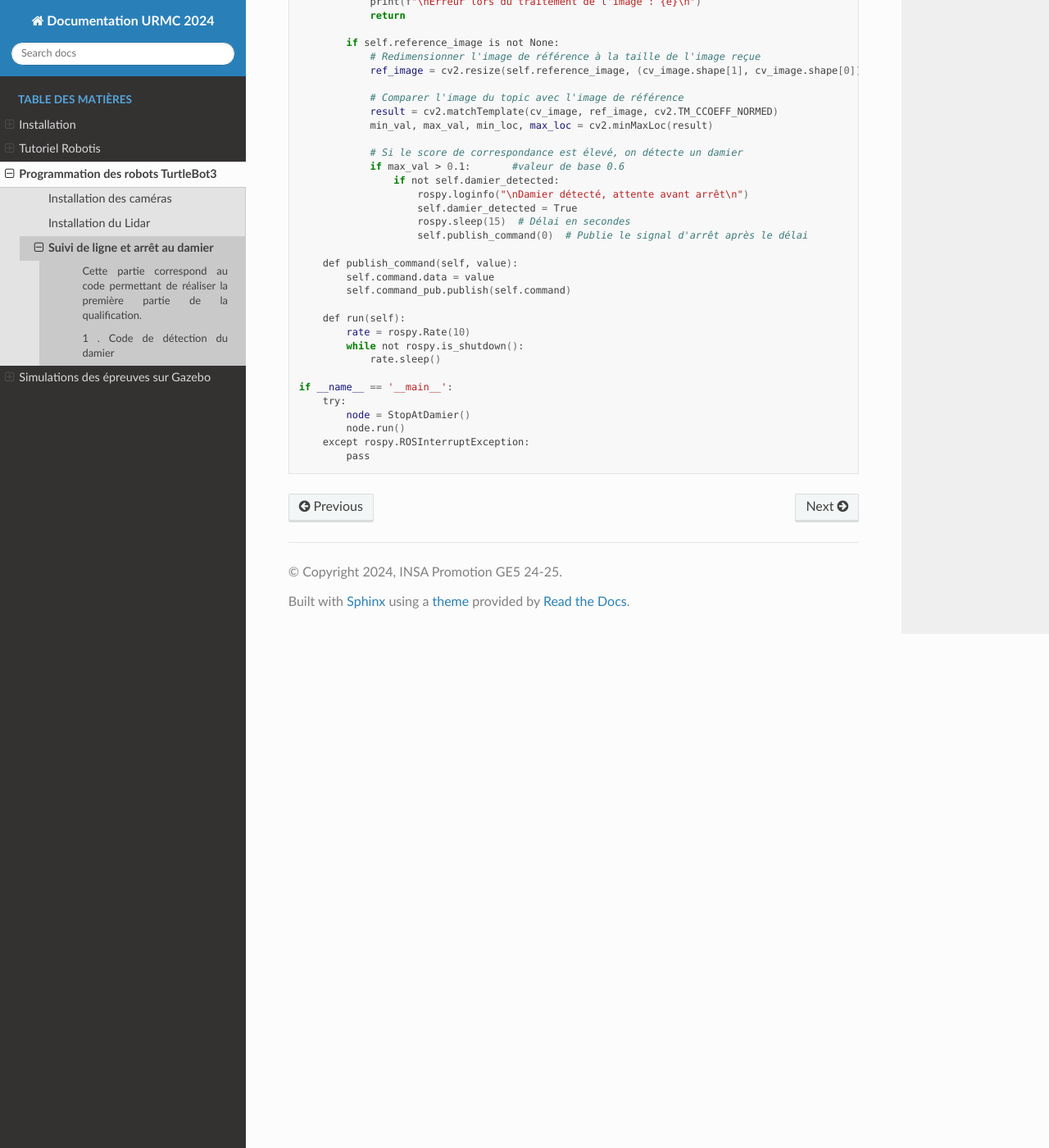
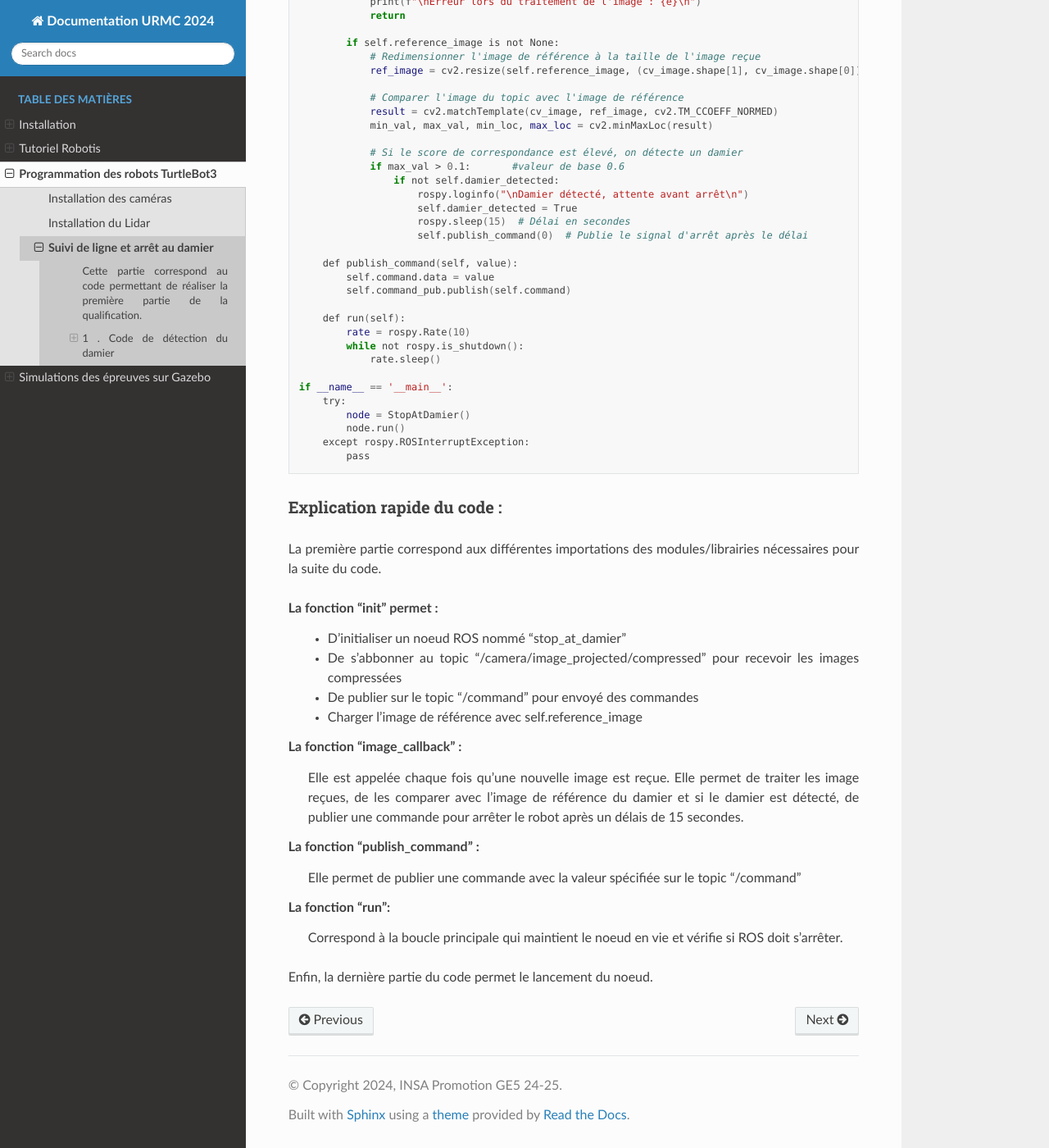
Before and after one commit to ThibaultTostain/insa-strasbourg-URRMC, a Sphinx documentation site: the page built from docs/source/turtlebot_reel/Suivi_de_ligne_et_arret_damier.rst, in a window 1280 px wide and 1400 px high, scrolled down 1343 px. Shown: the whole window at 82% size. Built offline with Sphinx 7.4.7 and the Read the Docs theme 3.1.0, drawn with Linux system fonts in a browser that asks for light colours.

Commit message:
Update Suivi_de_ligne_et_arret_damier.rst

```diff
--- a/docs/source/turtlebot_reel/Suivi_de_ligne_et_arret_damier.rst
+++ b/docs/source/turtlebot_reel/Suivi_de_ligne_et_arret_damier.rst
@@ -90,3 +90,24 @@ Le but principal de ce code est de configurer et exécuter un noeud ROS quoi dé
             node.run()
         except rospy.ROSInterruptException:
             pass
+
+Explication rapide du code :
+^^^^^^^^^^^^^^^^^^^^^^^^^^^^^
+La première partie correspond aux différentes importations des modules/librairies nécessaires pour la suite du code.
+
+La fonction "init" permet :
+    - D'initialiser un noeud ROS nommé "stop_at_damier"
+    - De s'abbonner au topic "/camera/image_projected/compressed" pour recevoir les images compressées
+    - De publier sur le topic "/command" pour envoyé des commandes
+    - Charger l'image de référence avec self.reference_image
+
+La fonction "image_callback" :
+    Elle est appelée chaque fois qu'une nouvelle image est reçue. Elle permet de traiter les image reçues, de les comparer avec l'image de référence du damier et si le damier est détecté, de publier une commande pour arrêter le robot après un délais de 15 secondes.
+
+La fonction "publish_command" :
+    Elle permet de publier une commande avec la valeur spécifiée sur le topic "/command"
+
+La fonction "run":
+    Correspond à la boucle principale qui maintient le noeud en vie et vérifie si ROS doit s'arrêter.
+
+Enfin, la dernière partie du code permet le lancement du noeud.
```
